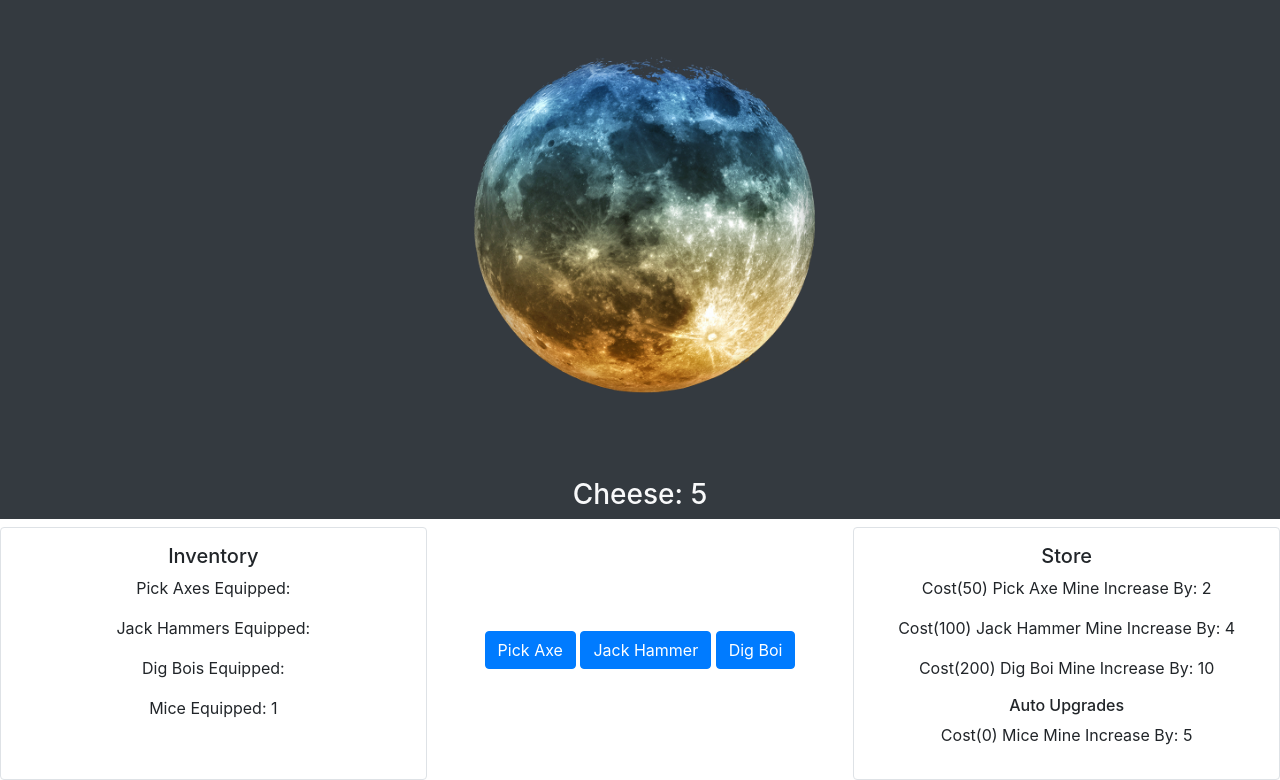
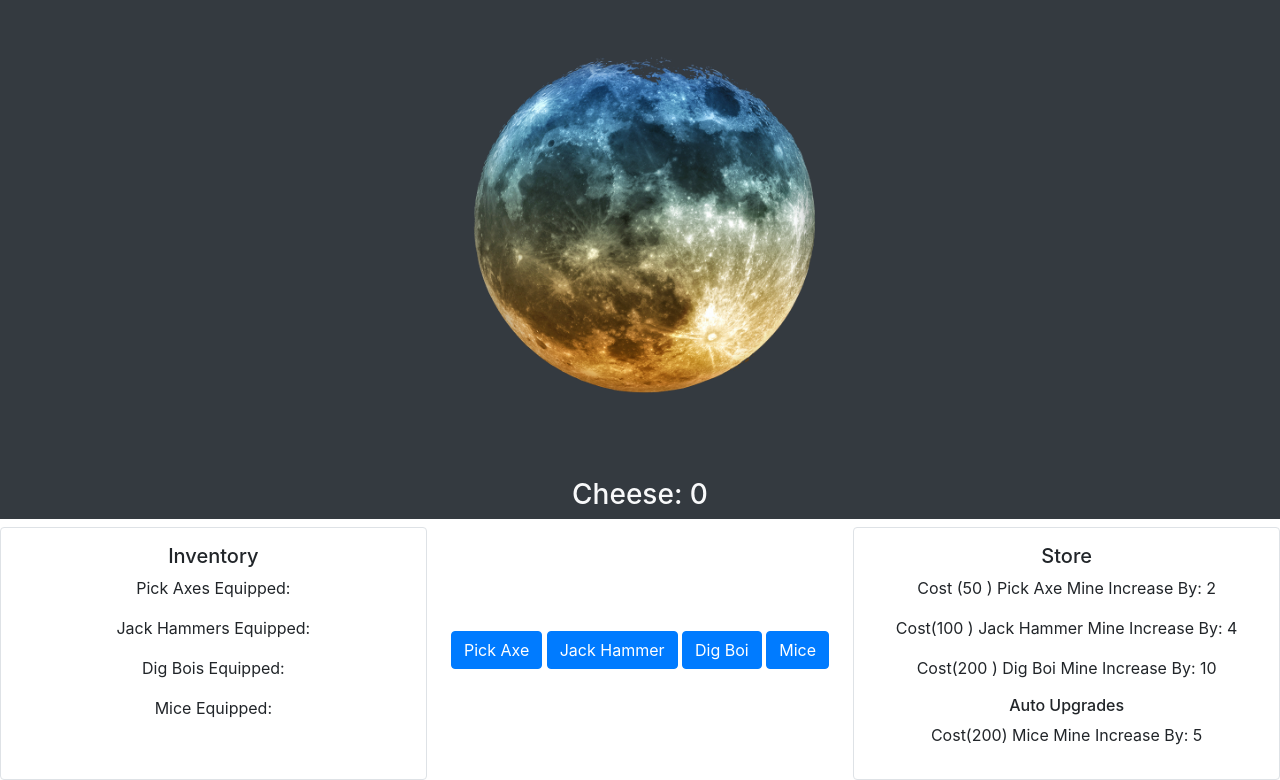
Before and after one commit to ElvisKurtovic/moonminer, a plain HTML site: page index.html in a window 1280 px wide. Shown: the part 70-850 px from the top of the page. Drawn offline with nearby package versions, Linux system fonts and the light colour scheme.

Commit message:
finished updated moonminer

```diff
--- a/app.js
+++ b/app.js
@@ -1,8 +1,8 @@
 let cheese = 0;
 
-let multiplier = 1
+let multiplier = 1;
 
-let automult = 0
+let automult = 0;
 
 let items = {
     pickAxes: {
@@ -24,9 +24,9 @@ let items = {
 
 let automaticUpgrades = {
     mice: {
-        price: 0,
-        quantity: 1,
-        cheese: 5,
+        price: 200,
+        quantity: 0,
+        multiplier: 5,
     }
 };
 
@@ -42,6 +42,7 @@ function buyPickaxe() {
     if (cheese >= items.pickAxes.price) {
         cheese -= items.pickAxes.price
         items.pickAxes.quantity++
+        items.pickAxes.price *= 2
         equipPickaxe()
         update()
     }
@@ -51,6 +52,7 @@ function buyJackhammer() {
     if (cheese >= items.jackHammer.price) {
         cheese -= items.jackHammer.price
         items.jackHammer.quantity++
+        items.jackHammer.price *= 2
         equipJackhammer()
         update()
     }
@@ -60,6 +62,7 @@ function buyDigboi() {
     if (cheese >= items.digBoi.price) {
         cheese -= items.digBoi.price
         items.digBoi.quantity++
+        items.digBoi.price *= 2
         equipDigboi()
         update()
     }
@@ -71,6 +74,10 @@ function drawCheese() {
 
 function update() {
     document.getElementById("moonImg").innerText = cheese.toString()
+    document.getElementById("updatePCost").innerText = `${items.pickAxes.price}`
+    document.getElementById("updateJCost").innerText = `${items.jackHammer.price}`
+    document.getElementById("updateDCost").innerText = `${items.digBoi.price}`
+    document.getElementById("updateMCost").innerText = `${automaticUpgrades.mice.price}`
 }
 
 function equipPickaxe() {
@@ -97,25 +104,40 @@ function equipDigboi() {
 function equipMice() {
     let Micecount = document.getElementById("miceEquipped")
     Micecount.innerText = `${automaticUpgrades.mice.quantity}`
-    cheese += automaticUpgrades.mice.cheese * automaticUpgrades.mice.quantity
+
 
 }
 
 function collectAutoUpgrades() {
-    // if (cheese >= automaticUpgrades.mice.price) {
-    //     cheese -= automaticUpgrades.mice.price
-    //     automaticUpgrades.mice.quantity++
-    // }
+    let autoCheese = 0
+    for (let key in automaticUpgrades) {
+        autoCheese += automaticUpgrades[key].multiplier * automaticUpgrades[key].quantity
+    }
+    cheese += autoCheese
+    update()
 
-    cheese += automult
-    // drawCheese()
-    equipMice()
-    update()
+}
+
+// cheese += automult
+// drawCheese()
+// equipMice()
+// update()
+
+
+function buyMice() {
+    if (cheese >= automaticUpgrades.mice.price) {
+        cheese -= automaticUpgrades.mice.price
+        automaticUpgrades.mice.quantity++
+        automaticUpgrades.mice.price *= 2
+        equipMice()
+        update()
+    }
 }
 
 function startInterval() {
+    // collectAutoUpgrades()
     setInterval(collectAutoUpgrades, 3000);
-    // update()
+    update()
 }
 
 drawCheese()
--- a/index.html
+++ b/index.html
@@ -45,14 +45,15 @@
                 <button id="jackHammer" type="button" class="btn btn-primary" onclick="buyJackhammer()">Jack
                     Hammer</button>
                 <button id="digBoi" type="button" class="btn btn-primary" onclick="buyDigboi()">Dig Boi</button>
+                <button id="upMice" type="button" class="btn btn-primary" onclick="buyMice()">Mice</button>
             </div>
             <div class="col-4 border rounded mt-2 py-3" id="store">
                 <h5>Store</h5>
-                <p>Cost(50) Pick Axe Mine Increase By: 2</p>
-                <p>Cost(100) Jack Hammer Mine Increase By: 4</p>
-                <p>Cost(200) Dig Boi Mine Increase By: 10</p>
+                <p> Cost (<span id="updatePCost"></span> ) Pick Axe Mine Increase By: 2</p>
+                <p>Cost(<span id="updateJCost"></span> ) Jack Hammer Mine Increase By: 4</p>
+                <p>Cost(<span id="updateDCost"></span> ) Dig Boi Mine Increase By: 10</p>
                 <h6>Auto Upgrades</h6>
-                <p>Cost(0) Mice Mine Increase By: 5</p>
+                <p>Cost(<span id="updateMCost"></span>) Mice Mine Increase By: 5</p>
             </div>
         </div>
     </div>
```
